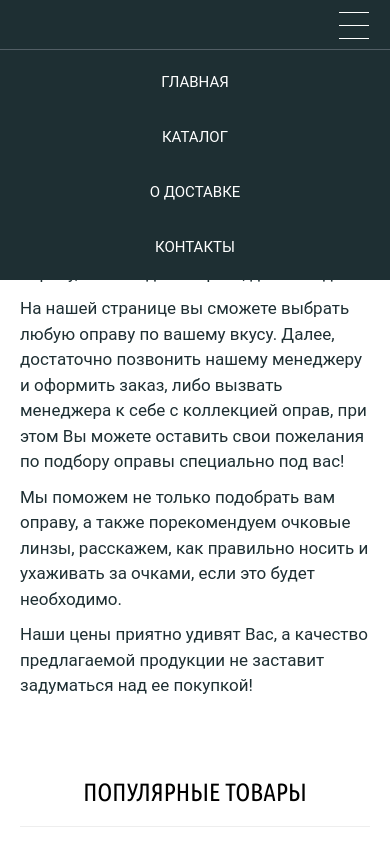
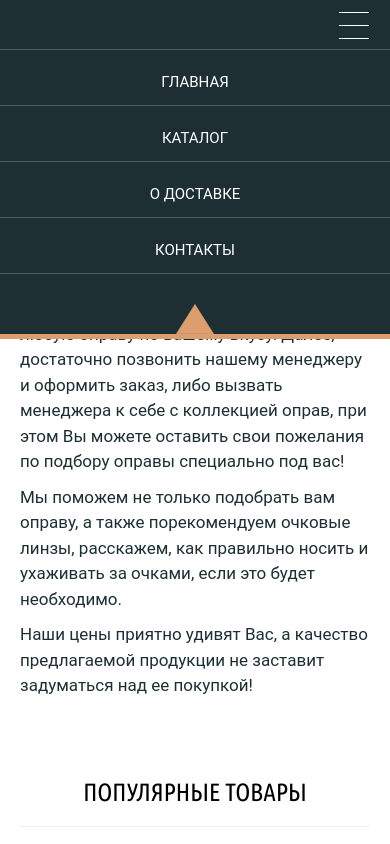
Before and after one commit to a-modin/TopOptica, a website: page index.html in a window 390 px wide. Both pictures are taken after a click on the element 355 px from the left and 25 px from the top of the page. Shown: the top 844 px of the page. Drawn offline with Linux system fonts and the light colour scheme; files that its build step writes are made by us from their sources; files whose address does not match are found by name.

Commit message:
Доработка мобильной навигации

```diff
--- a/index.html
+++ b/index.html
@@ -36,6 +36,9 @@
       <li><a href="">О доставке</a></li>
       <li><a href="">Контакты</a></li>
     </ul>
+    <div class="nav-mobile__menu__close">
+      <div class="nav-mobile__menu__close__but" id="navMobileClose"></div>
+    </div>
   </div>
 </div>
 
--- a/js/navMobile.js
+++ b/js/navMobile.js
@@ -13,4 +13,9 @@ $('#navMobileBut').click(function() {
 		navMobileStatus = false;
 		$('#navMobileMenu').stop().animate({top: '-250px'}, 500)
 	}
+
+	$('#navMobileClose').click(function() {
+		navMobileStatus = false;
+		$('#navMobileMenu').stop().animate({top: '-250px'}, 500)
+	});
 });
--- a/less/nav-mobile.less
+++ b/less/nav-mobile.less
@@ -3,7 +3,6 @@
 .nav-mobile{
 	width: 100%;
 	position: fixed;
-	background: @color1;
 	z-index: 1050;
 }
 
@@ -41,6 +40,7 @@
 	position: absolute;
 	top: -250px;
 	z-index: 1030;
+	border-bottom: 5px solid @color2;
 }
 
 .nav-mobile__menu__items{
@@ -51,6 +51,7 @@
 		display: block;
 		margin-top: 5px;
 		text-align: center;
+		border-bottom: 1px solid @color3;
 
 		a{
 			text-transform: uppercase;
@@ -64,3 +65,17 @@
 		}
 	}
 }
+
+.nav-mobile__menu__close{
+	height: 50px;
+
+	.nav-mobile__menu__close__but{
+		width: 38px;
+		height: 50px;
+		background-image: url('../images/sprites-light.png');
+		background-position: -200px;
+		margin: auto;
+		cursor: pointer;
+	}
+
+}
```
Also changed, not shown: dist/css/styles.css, dist/css/styles.min.css, dist/images/slider/sprites.png, dist/images/sprites-dark.png (added), dist/images/sprites-light.png (added), dist/index.html, dist/js/app.js, dist/js/app.min.js.
